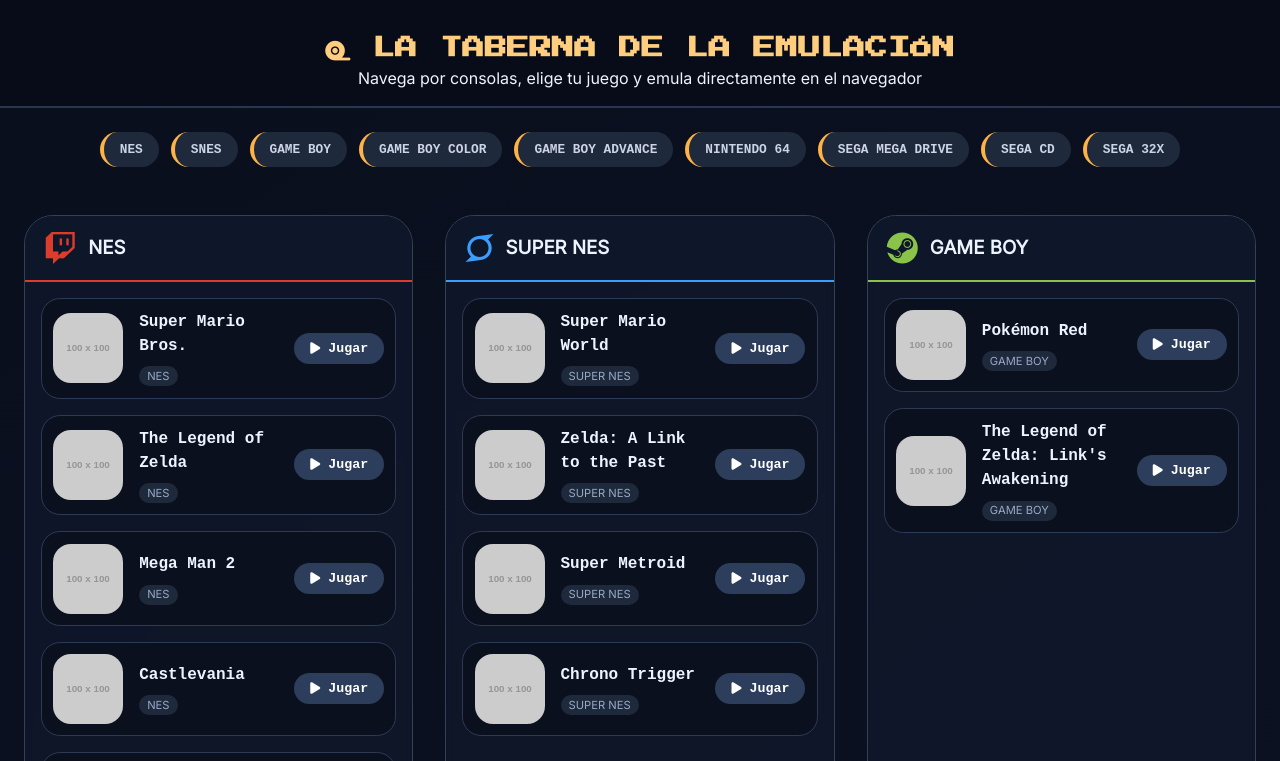
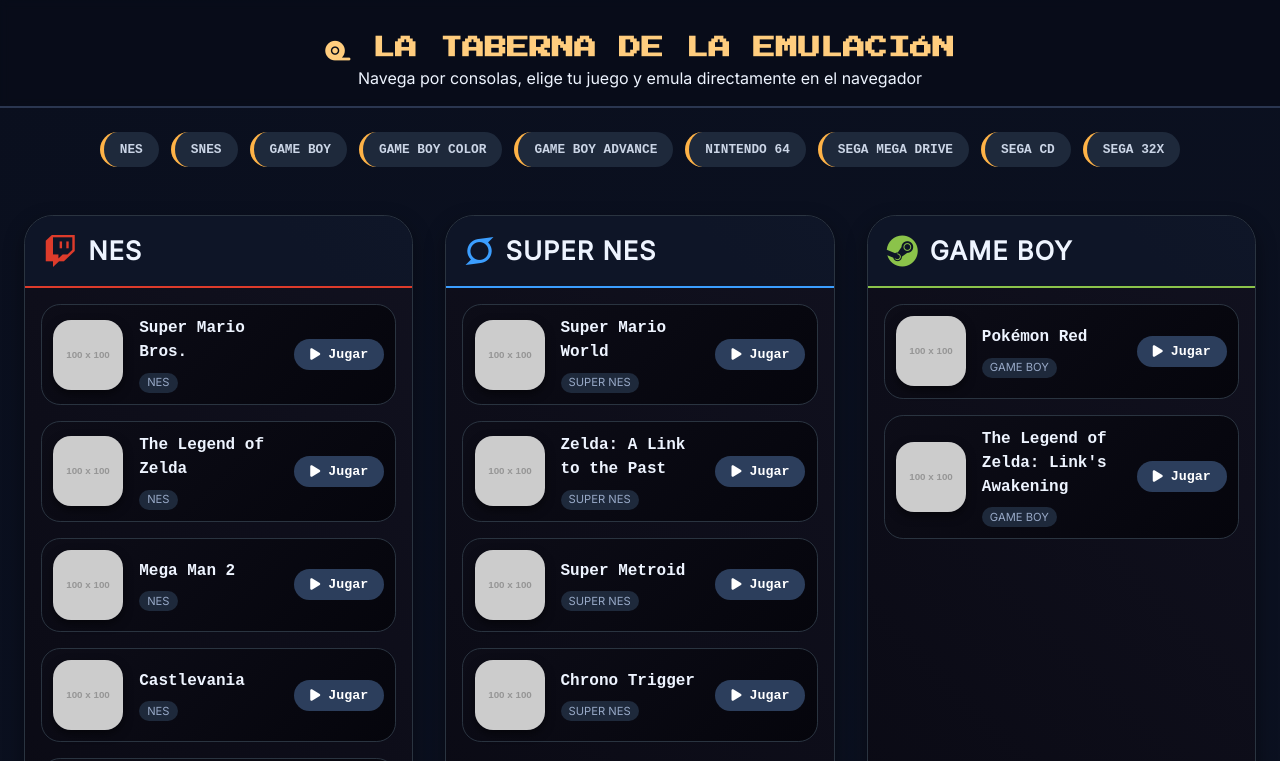
Before and after one commit to capigodess/La-Taberna-De-La-Emulacion, a plain HTML site: page index.html in a window 1280 px wide. Both pictures are taken after a click on the button "INICIAR". Shown: the top 761 px of the page. Drawn offline with Linux system fonts and the light colour scheme; placeholder pictures from the web are drawn by us.

Commit message:
Add files via upload

```diff
--- a/index.html
+++ b/index.html
@@ -7,34 +7,87 @@
     <link href="https://fonts.googleapis.com/css2?family=Press+Start+2P&family=Inter:opsz,wght@14..32,300;400;600&display=swap" rel="stylesheet">
     <link rel="stylesheet" href="https://cdnjs.cloudflare.com/ajax/libs/font-awesome/6.0.0-beta3/css/all.min.css">
     <style>
-        /* ===== ESTILOS (igual que antes) ===== */
+        /* ===== ESTILOS PRINCIPALES ===== */
         * { margin: 0; padding: 0; box-sizing: border-box; }
         body { background: linear-gradient(145deg, #0a0f1e 0%, #0c1222 100%); font-family: 'Inter', sans-serif; color: #eef4ff; line-height: 1.5; padding-bottom: 3rem; }
+
+        /* Pantalla de bienvenida */
         .welcome-overlay { position: fixed; top: 0; left: 0; width: 100%; height: 100%; background: radial-gradient(circle at center, #0b1120, #03060c); z-index: 2000; display: flex; justify-content: center; align-items: center; backdrop-filter: blur(6px); transition: opacity 0.6s ease, visibility 0.6s; font-family: 'Press Start 2P', monospace; }
         .welcome-card { background: rgba(10, 20, 30, 0.85); backdrop-filter: blur(12px); border-radius: 2rem; padding: 2.5rem 2rem; text-align: center; border: 2px solid #ffb347; box-shadow: 0 0 40px rgba(255, 180, 70, 0.3); max-width: 500px; margin: 1rem; }
         .welcome-card h1 { font-size: 1.7rem; margin-bottom: 1rem; color: #ffcd7e; }
         .start-btn { background: #ff9f2e; border: none; padding: 1rem 2rem; font-family: 'Press Start 2P', monospace; font-size: 1.1rem; font-weight: bold; color: #1e1a0c; border-radius: 60px; cursor: pointer; transition: 0.2s; box-shadow: 0 5px 0 #7a3e0c; }
         .start-btn:active { transform: translateY(3px); box-shadow: 0 2px 0 #7a3e0c; }
         .hidden-overlay { opacity: 0; visibility: hidden; pointer-events: none; }
+
+        /* Header */
         .header { text-align: center; padding: 2rem 1rem 1rem; border-bottom: 2px solid #2a3650; background: rgba(8,12,24,0.7); backdrop-filter: blur(4px); }
         .header h2 { font-family: 'Press Start 2P', monospace; color: #ffcd7e; font-size: 1.4rem; }
+
+        /* Navegación rápida */
         .console-nav { display: flex; flex-wrap: wrap; justify-content: center; gap: 0.75rem; margin: 1.5rem 1rem; }
         .console-badge { background: #1e293b; padding: 0.5rem 1rem; border-radius: 40px; font-weight: bold; font-size: 0.8rem; font-family: monospace; border-left: 4px solid #ffb347; cursor: pointer; color: #cbd5e6; }
         .console-badge:hover { background: #2d3b54; transform: scale(1.02); color: white; }
+
+        /* Grid de consolas */
         .consoles-grid { display: grid; grid-template-columns: repeat(auto-fill, minmax(320px, 1fr)); gap: 2rem; padding: 1.5rem; max-width: 1600px; margin: 0 auto; }
-        .console-card { background: rgba(18,25,45,0.75); backdrop-filter: blur(4px); border-radius: 1.8rem; border: 1px solid #334155; overflow: hidden; transition: transform 0.2s, box-shadow 0.2s; }
+
+        /* Tarjeta de cada consola (fondo degradado oscuro 45deg) */
+        .console-card {
+            background: linear-gradient(45deg, #0a0a14, #11111f);
+            backdrop-filter: blur(4px);
+            border-radius: 1.8rem;
+            border: 1px solid #2a3440;
+            overflow: hidden;
+            transition: transform 0.2s, box-shadow 0.2s;
+            box-shadow: 0 8px 20px rgba(0,0,0,0.4);
+        }
         .console-card:hover { transform: translateY(-5px); box-shadow: 0 20px 30px -12px black; border-color: #ffb34766; }
+
+        /* Cabecera de la consola (sin cambio) */
         .console-header { background: #0f172ad9; padding: 1rem 1.2rem; display: flex; align-items: center; gap: 12px; border-bottom: 2px solid #ffb347; }
         .console-header i { font-size: 2rem; color: #ffb347; }
+        .console-header h3 { font-size: 1.6rem; font-weight: 700; letter-spacing: 1px; }
+
+        /* Lista de juegos */
         .games-list { padding: 1rem; display: flex; flex-direction: column; gap: 1rem; }
-        .game-item { background: #0a0f1ccc; border-radius: 1.2rem; display: flex; align-items: center; gap: 1rem; padding: 0.7rem; border: 1px solid #2d3a55; }
-        .game-logo { width: 70px; height: 70px; background: #11161f; border-radius: 18px; display: flex; align-items: center; justify-content: center; overflow: hidden; flex-shrink: 0; }
+
+        /* Cada juego (fondo degradado oscuro 45deg más marcado) */
+        .game-item {
+            background: linear-gradient(135deg, #0d0d18, #05050c);
+            border-radius: 1.2rem;
+            display: flex;
+            align-items: center;
+            gap: 1rem;
+            padding: 0.7rem;
+            border: 1px solid #2a3440;
+            transition: all 0.2s;
+        }
+        .game-item:hover { border-color: #ffb34788; background: linear-gradient(135deg, #111120, #080812); }
+
+        /* Logo del juego */
+        .game-logo {
+            width: 70px;
+            height: 70px;
+            background: #0c0c18;
+            border-radius: 18px;
+            display: flex;
+            align-items: center;
+            justify-content: center;
+            overflow: hidden;
+            box-shadow: 0 4px 10px rgba(0,0,0,0.5);
+            flex-shrink: 0;
+        }
         .game-logo img { max-width: 100%; max-height: 100%; object-fit: contain; }
+
         .game-info { flex: 1; }
         .game-title { font-weight: bold; font-size: 1rem; margin-bottom: 0.25rem; font-family: monospace; }
         .game-system { font-size: 0.7rem; color: #98a9c7; background: #1e293b; display: inline-block; padding: 0.1rem 0.5rem; border-radius: 20px; }
-        .play-btn { background: #2c3e5c; border: none; color: white; padding: 0.5rem 1rem; border-radius: 40px; font-weight: bold; cursor: pointer; display: flex; align-items: center; gap: 8px; font-family: monospace; }
+
+        /* Botón jugar */
+        .play-btn { background: #2c3e5c; border: none; color: white; padding: 0.5rem 1rem; border-radius: 40px; font-weight: bold; cursor: pointer; display: flex; align-items: center; gap: 8px; font-family: monospace; transition: 0.15s; }
         .play-btn:hover { background: #ff9f2e; color: #0a0f1e; transform: scale(1.02); }
+
+        /* Modal */
         .modal { display: none; position: fixed; top: 0; left: 0; width: 100%; height: 100%; background: rgba(0,0,0,0.9); z-index: 3000; justify-content: center; align-items: center; backdrop-filter: blur(8px); }
         .modal-content { background: #101624; width: 90%; max-width: 900px; border-radius: 1.8rem; border: 2px solid #ffb347; overflow: hidden; }
         .modal-header { display: flex; justify-content: space-between; align-items: center; padding: 1rem 1.5rem; background: #0b1020; border-bottom: 1px solid #2a3650; }
@@ -42,7 +95,11 @@
         .close-modal { font-size: 1.8rem; cursor: pointer; background: none; border: none; color: #ffb347; }
         .emulator-frame { width: 100%; height: 480px; border: none; background: #000; }
         footer { text-align: center; font-size: 0.75rem; margin-top: 2rem; padding: 1rem; color: #6f7c97; border-top: 1px solid #1f2a44; }
-        @media (max-width: 700px) { .consoles-grid { grid-template-columns: 1fr; } .game-logo { width: 55px; height: 55px; } }
+
+        @media (max-width: 700px) {
+            .consoles-grid { grid-template-columns: 1fr; }
+            .game-logo { width: 55px; height: 55px; }
+        }
     </style>
 </head>
 <body>
@@ -94,9 +151,9 @@
 </div>
 
 <script>
-    // ================== CATÁLOGO DE JUEGOS (ampliado) ==================
+    // ================== CATÁLOGO DE JUEGOS (completo) ==================
     const juegosDB = [
-        // NES (más juegos)
+        // NES
         { nombre: "Super Mario Bros.", sistema: "nes", romPath: "roms/nes/super_mario_bros.nes", logoUrl: "https://placehold.co/100x100/1e293b/ffb347?text=SMB" },
         { nombre: "The Legend of Zelda", sistema: "nes", romPath: "roms/nes/zelda.nes", logoUrl: "https://placehold.co/100x100/1e293b/ffb347?text=Zelda" },
         { nombre: "Mega Man 2", sistema: "nes", romPath: "roms/nes/megaman2.nes", logoUrl: "https://placehold.co/100x100/1e293b/ffb347?text=MM2" },
@@ -121,7 +178,7 @@
         { nombre: "Super Mario 64", sistema: "n64", romPath: "roms/n64/sm64.zip", logoUrl: "https://placehold.co/100x100/1e293b/ffb347?text=SM64" },
         { nombre: "The Legend of Zelda: Ocarina of Time", sistema: "n64", romPath: "roms/n64/oot.zip", logoUrl: "https://placehold.co/100x100/1e293b/ffb347?text=OoT" },
         { nombre: "Mario Kart 64", sistema: "n64", romPath: "roms/n64/mk64.zip", logoUrl: "https://placehold.co/100x100/1e293b/ffb347?text=MK64" },
-        // Sega Mega Drive (Genesis)
+        // Sega Mega Drive
         { nombre: "Sonic the Hedgehog", sistema: "genesis", romPath: "roms/genesis/sonic.bin", logoUrl: "https://placehold.co/100x100/1e293b/ffb347?text=Sonic" },
         { nombre: "Streets of Rage 2", sistema: "genesis", romPath: "roms/genesis/streets2.bin", logoUrl: "https://placehold.co/100x100/1e293b/ffb347?text=SOR2" },
         { nombre: "Gunstar Heroes", sistema: "genesis", romPath: "roms/genesis/gunstar.bin", logoUrl: "https://placehold.co/100x100/1e293b/ffb347?text=Gunstar" },
@@ -134,7 +191,7 @@
         { nombre: "Virtua Racing", sistema: "sega32x", romPath: "roms/32x/vracing.32x", logoUrl: "https://placehold.co/100x100/1e293b/ffb347?text=Virtua" }
     ];
 
-    // Información de consolas (iconos y nombres)
+    // Información de consolas
     const consolasInfo = {
         nes: { nombre: "NES", icono: "fab fa-twitch", color: "#dd3b2b" },
         snes: { nombre: "SUPER NES", icono: "fab fa-superpowers", color: "#3b9eff" },
@@ -147,7 +204,6 @@
         sega32x: { nombre: "SEGA 32X", icono: "fas fa-microchip", color: "#ff6b6b" }
     };
 
-    // Función para obtener la URL base correcta
     function getBaseUrl() {
         let path = window.location.pathname;
         if (path.includes('/') && !path.endsWith('/')) {
@@ -157,7 +213,6 @@
         return window.location.origin + path;
     }
 
-    // Renderiza el catálogo en columnas
     function renderCatalogo() {
         const grid = document.getElementById('consolesGrid');
         if (!grid) return;
@@ -208,13 +263,11 @@
         });
     }
 
-    // Variables del modal
     const modal = document.getElementById('emulatorModal');
     const modalTitle = document.getElementById('modalGameTitle');
     const iframe = document.getElementById('gameIframe');
     const closeModalBtn = document.getElementById('closeModalBtn');
 
-    // Función para abrir el emulador
     function abrirEmulador(sistema, romPath, gameTitle) {
         iframe.srcdoc = '';
         modal.style.display = 'flex';
@@ -224,7 +277,6 @@
         let romUrl = romPath.startsWith('http') ? romPath : baseUrl + romPath;
         console.log("Cargando ROM:", romUrl);
 
-        // Mapeo de sistemas a identificadores de EmulatorJS
         const systemMap = {
             nes: 'nes', snes: 'snes', gb: 'gb', gbc: 'gbc', gba: 'gba', n64: 'n64',
             genesis: 'genesis', segacd: 'segacd', sega32x: 'sega32x'
@@ -314,7 +366,6 @@
         } catch(e) { console.warn("Audio no soportado", e); }
     }
 
-    // Inicio de la aplicación
     const welcomeDiv = document.getElementById('welcomeOverlay');
     const mainContainer = document.getElementById('mainContent');
     const startButton = document.getElementById('startBtn');
@@ -326,7 +377,6 @@
         setTimeout(() => window.scrollTo({ top: 0, behavior: 'smooth' }), 100);
     });
 
-    // Navegación rápida
     document.querySelectorAll('.console-badge').forEach(badge => {
         badge.addEventListener('click', () => {
             const cons = badge.getAttribute('data-console');
```
